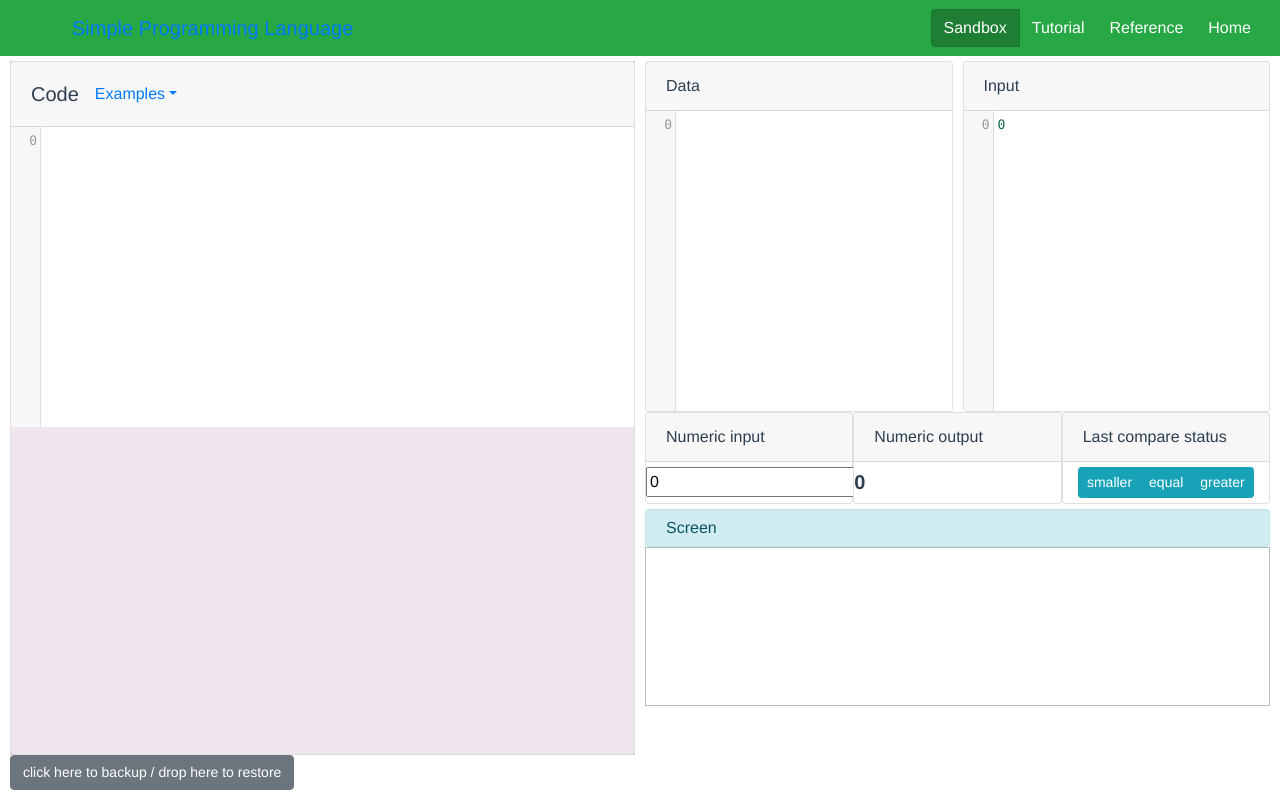
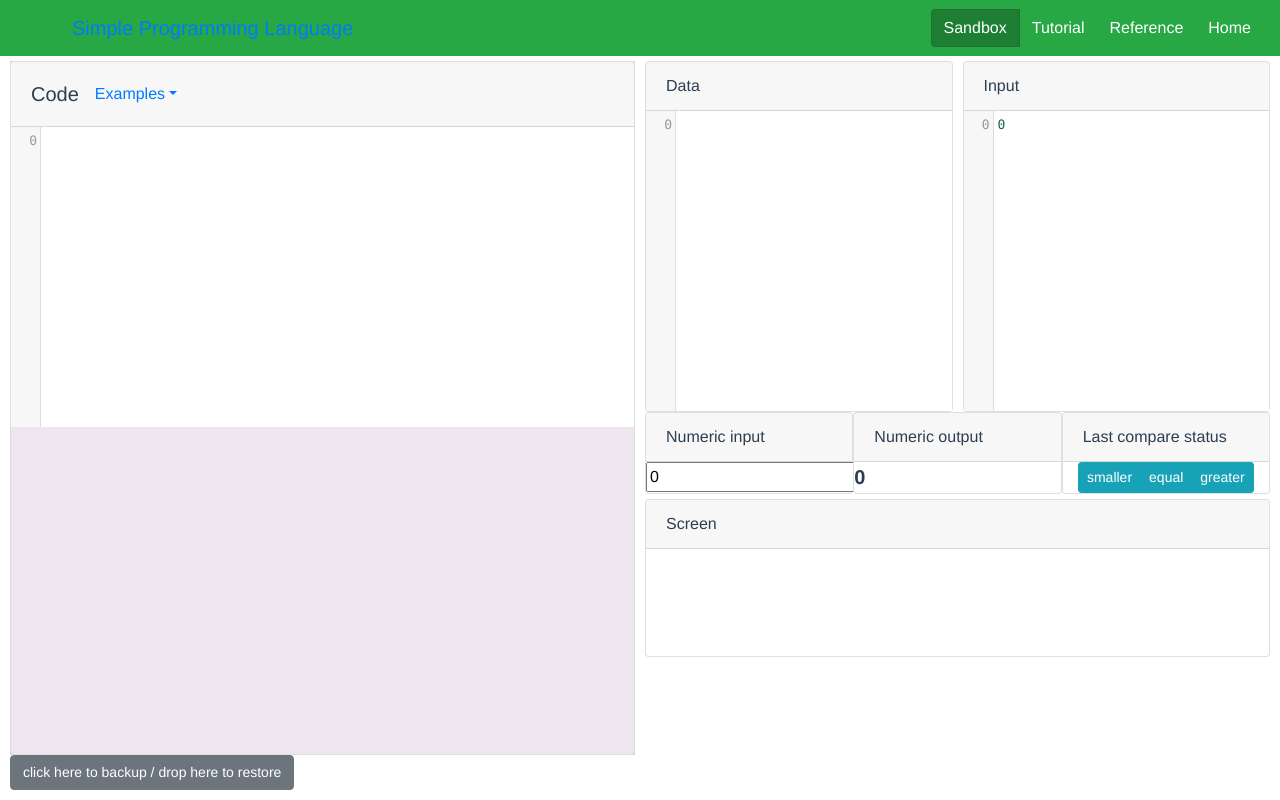
Before and after one commit to jcbuisson/simple-programming-language, a Vue app: page /#/ in a window 1280 px wide. Built offline with nearby package versions, Linux system fonts and the light colour scheme.

Commit message:
Improved tutorial

```diff
--- a/src/components/Sandbox.vue
+++ b/src/components/Sandbox.vue
@@ -83,7 +83,6 @@
          <div class="input-output-panel">
             <div class="input0-output0-panel">
                <div class="card input0-panel">
-                  <!--div class="card-header">Numeric input (see <a href="#/documentation" target="_blank">input[0]</a>)</div-->
                   <div class="card-header">Numeric input</div>
                   <div class="card-block">
                      <input type="number" v-model="input_array[0]">
@@ -691,14 +690,8 @@
 }
 
 .screen-panel {
-   flex: 1;
+   flex: 3;
    margin-top: 5px;
    /*background-color: #f88;*/
 }
-
-.card .card-block {
-   padding-top: 5px;
-   padding-bottom: 5px;
-}
-
 </style>
--- a/src/components/Screen.vue
+++ b/src/components/Screen.vue
@@ -1,11 +1,13 @@
 
 <template>
-   <div class="screen">
-      <b-alert show class="title"> {{ title }} </b-alert>
-      <div class="area">
-         <canvas class="canvas-area" v-insert-message="commands"></canvas>
-      </div>
-   </div>
+
+    <div class="card screen">
+        <div class="card-header">Screen</div>
+        <div class="card-block area">
+          <canvas height="100px" class="canvas-area" v-insert-message="commands"></canvas>
+        </div>
+    </div>
+
 </template>
 
 <script>
@@ -24,7 +26,7 @@
             // Get canvas context
             var ctx = canvasElement.getContext("2d")
             // Clear the canvas
-            ctx.clearRect(0, 0, 300, 150)
+            ctx.clearRect(0, 0, 1000, 1000)
             // Insert stuff into canvas
             ctx.fillStyle = "black"
             ctx.font = "14px"
@@ -60,28 +62,4 @@
 
 <!-- Add "scoped" attribute to limit CSS to this component only -->
 <style scoped>
-   .screen {
-      display: flex;
-      flex-direction: column;
-      justify-content: flex-start;
-
-      align-items: stretch;
-      align-content: stretch;
-   }
-
-   .title {
-      margin-bottom: 0;
-      padding-top: 6px;
-      padding-bottom: 6px;
-   }
-
-   .area {
-      flex: 1;
-      border:1px solid #BBB;
-   }
-
-   .cccanvas-area {
-      width: 400;
-      height: 300;
-   }
 </style>
--- a/src/utility/examples.js
+++ b/src/utility/examples.js
@@ -110,7 +110,7 @@ const examples = {
 
    recursive_factorial: {
       code: [
-"           push 3",
+"           push 7",
 "           call fact",
 "           pop out[0]",
 "           stop",
```
Also changed, not shown: src/components/Tutorial.vue (+17 -4 lines), static/input0.png (added).
